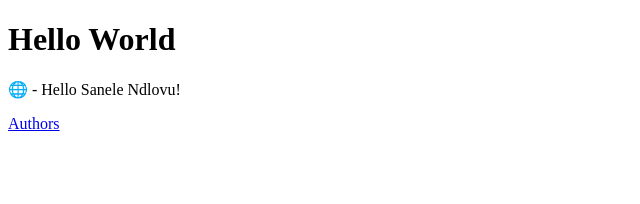
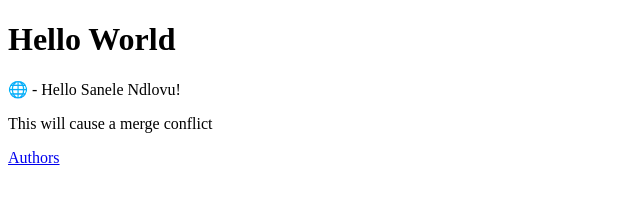
Before and after one commit to sane03/Software3, a plain HTML site: page index.html in a window 1280 px wide. Shown: the whole page, without its empty margins (0-640 px from the left). Drawn offline with Linux system fonts and the light colour scheme.

Commit message:
Merge_Conflict

```diff
--- a/index.html
+++ b/index.html
@@ -9,6 +9,9 @@
     <p>
     &#127760 - Hello Sanele Ndlovu!
     </p>
+	<p>
+	This will cause a merge conflict
+	</p>
     <p><a href="author.html">Authors</a></p>
 </body>
 </html>
```
